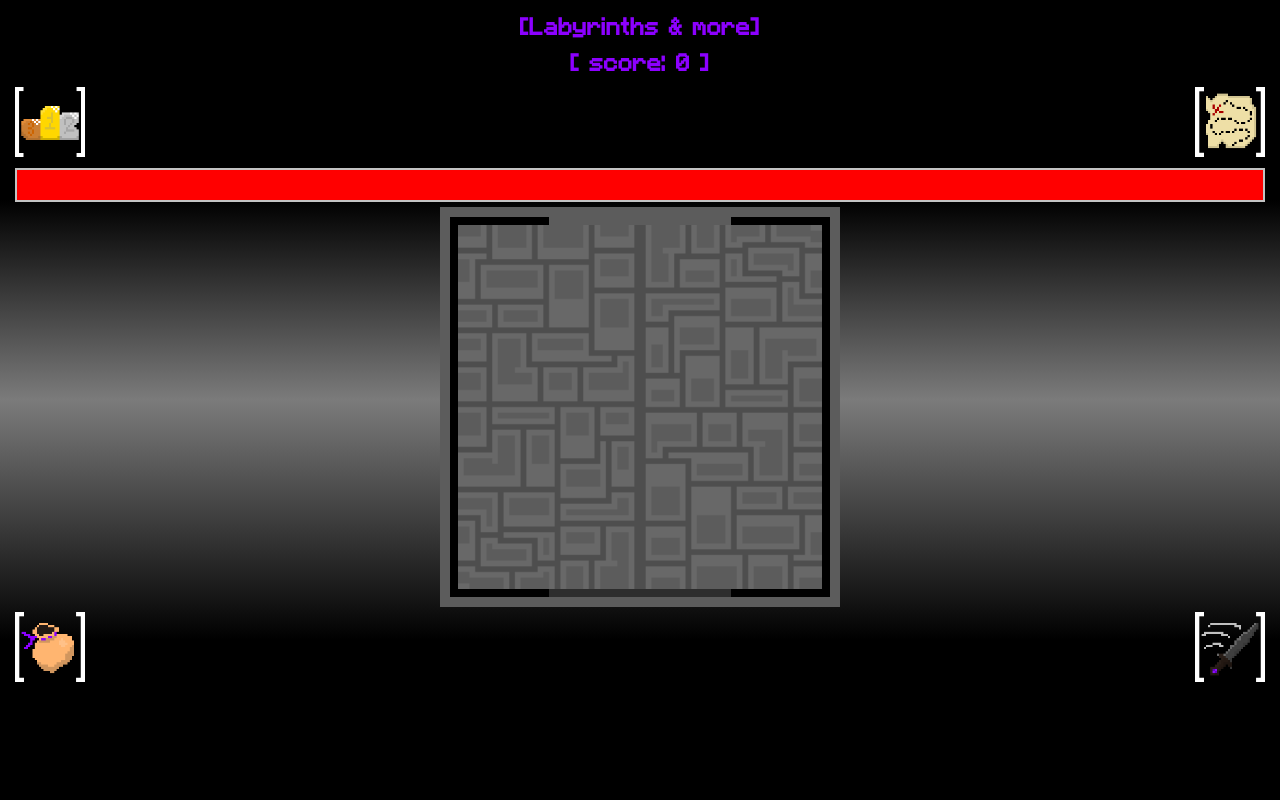
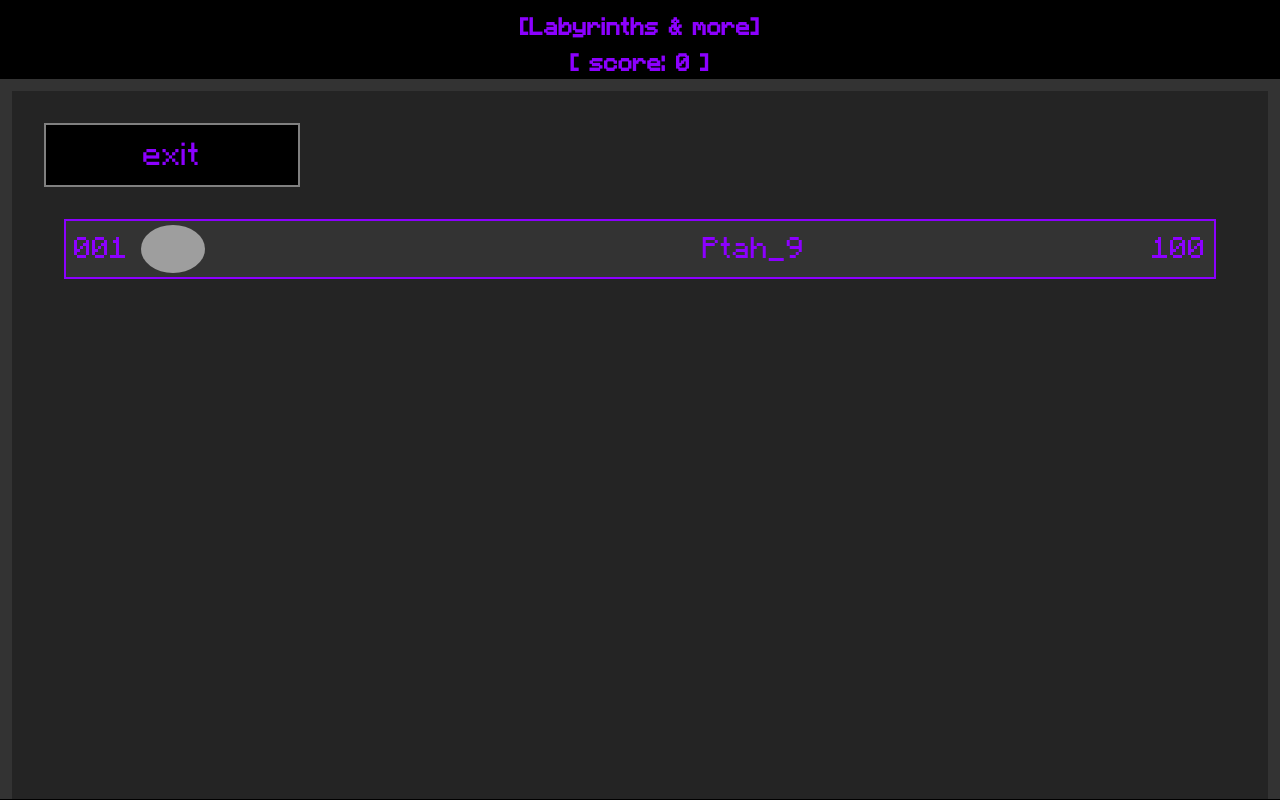
Before and after one commit to Ptah9/some_game, a plain HTML site: page frontend/index.html in a window 1280 px wide. Shown: the top 800 px of the page. Drawn offline with Linux system fonts and the light colour scheme; grey boxes are pictures that could not be loaded.

Commit message:
started work on leaerboard

```diff
--- a/frontend/index.html
+++ b/frontend/index.html
@@ -127,7 +127,15 @@
 
 <div class="leaders-area additional-area">
     <button class="exit-leaders-btn exit-additional-btn">exit</button>
-    <div class="card"></div>
+    <div class="card">
+        <div class="img-and-pic">
+            <p class="place">001</p>
+            <img src="https://avatars.githubusercontent.com/u/136931469?v=4" class="avatarka">
+        </div>
+
+        <p class="name">Ptah_9</p>
+        <p class="score">100</p>
+    </div>
 </div>
 
     <script type="module" src="script/main.js"></script>
--- a/frontend/style.css
+++ b/frontend/style.css
@@ -214,7 +214,7 @@ body {
     border: 1vw solid rgb(51, 51, 51);
     border-width: 1vw 1vw 0 1vw;
     /* border-radius: 4vh 4vh 0% 0; */
-    display: none;
+    /* display: none; */
 }
 
 .exit-additional-btn, .additional-btn {
@@ -311,3 +311,44 @@ body {
 .control-btns button{
     font-size: 4vw;
 }
+/* ------------------------------------ */
+
+.leaders-area{
+
+}
+
+.avatarka{
+    border-radius: 100%;
+    width: auto;
+}
+
+.img-and-pic{
+    display: flex;
+    width: 22vw;
+
+}
+
+.place{
+
+    margin-right: 1vw;
+}
+
+.card{
+    height: 60px;
+    width: 90vw;
+    background-color: rgb(51, 51, 51);
+    margin-left: auto;
+    margin-right: auto;
+    display: flex;
+    justify-content: space-between;
+    border: 2px solid var(--main-purple);
+    padding: 4px 8px;
+
+}
+
+.card p{
+    font-size: 30px;
+    font-family: Minecraft Regular;
+    color: var(--main-purple);
+    margin-top: 2px;
+}
```
